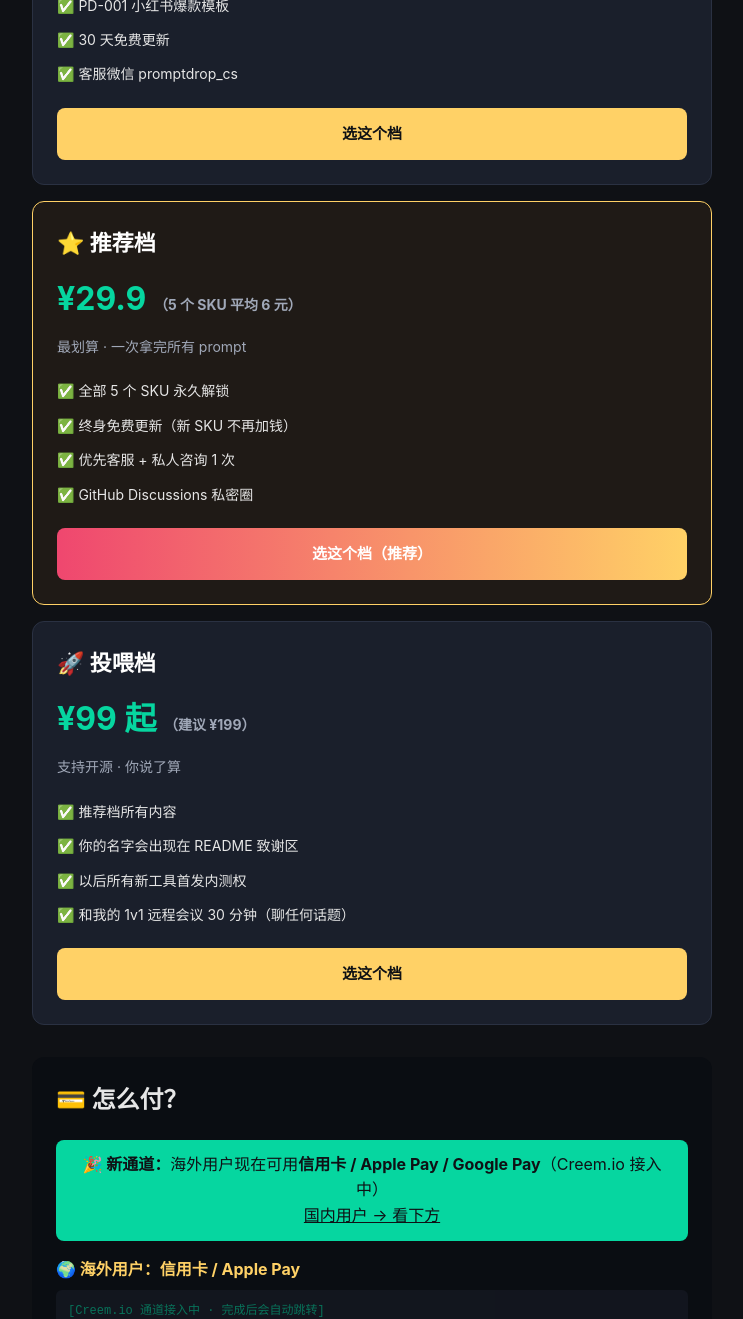
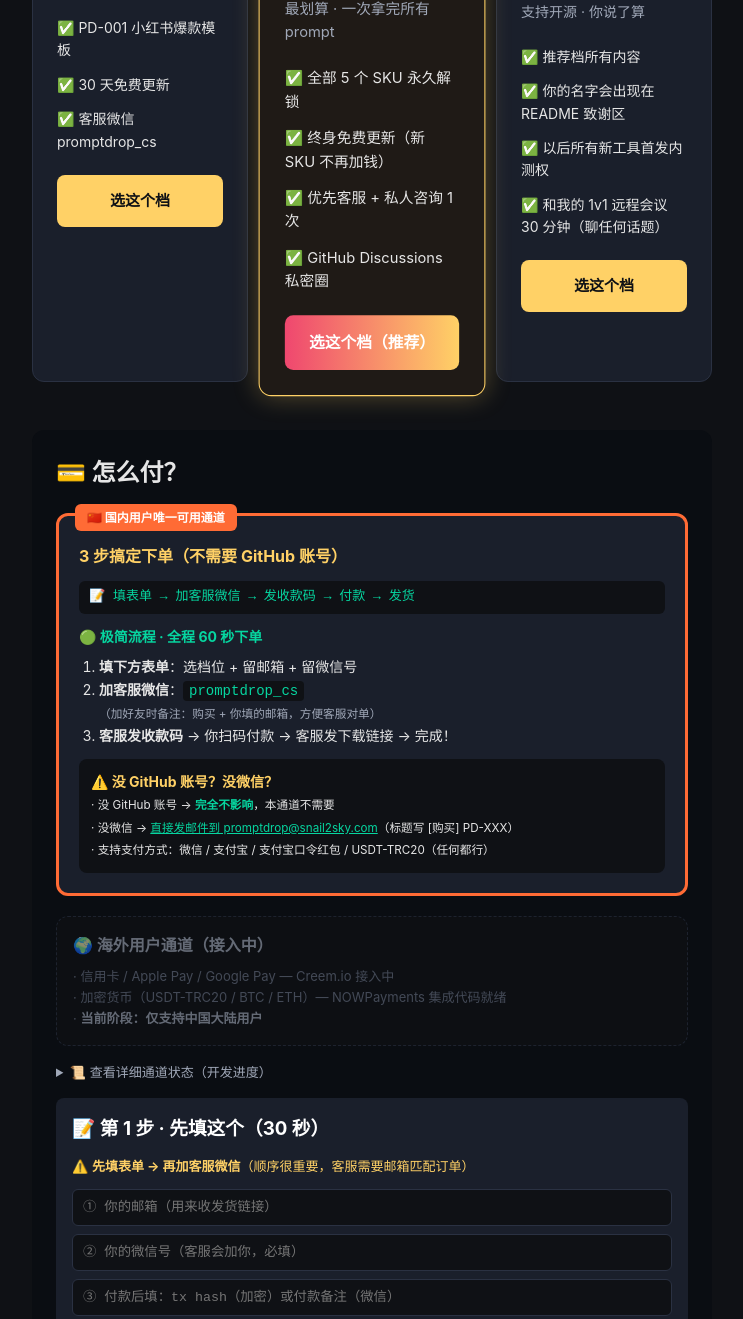
Before and after one commit to snail2sky/ai-startup-kit, a plain HTML site: page sponsor.html in a window 1280 px wide. Shown: the part 454-1773 px from the top of the page, without its empty margins (268-1011 px from the left). Drawn offline with Linux system fonts and the light colour scheme; no server answers.

Commit message:
fix: 子 agent #4 新发现 friction - 3 档位改 grid 横向展示 + 🇨🇳 区域提到最顶部 + 橙色边框 + badge

```diff
--- a/sponsor.html
+++ b/sponsor.html
@@ -18,6 +18,18 @@
       -webkit-background-clip: text; background-clip: text; color: transparent;
     }
     .hero p { color: #a0a8b8; max-width: 600px; margin: 0 auto 24px; }
+    .tiers {
+      display: grid;
+      grid-template-columns: repeat(3, 1fr);
+      gap: 16px;
+      margin-bottom: 32px;
+    }
+    .tiers-featured {
+      transform: scale(1.05);
+      box-shadow: 0 0 24px rgba(255, 209, 102, 0.3);
+      z-index: 1;
+      position: relative;
+    }
     .tier {
       background: #1a1f2b; border: 1px solid #2a3142; border-radius: 12px;
       padding: 24px; margin-bottom: 16px; transition: border-color .2s;
@@ -30,6 +42,10 @@
     .tier ul { list-style: none; padding: 0; margin-bottom: 16px; }
     .tier li { padding: 6px 0; font-size: 14px; color: #e6e6e6; }
     .tier li::before { content: "✅ "; color: #06d6a0; }
+    @media (max-width: 768px) {
+      .tiers { grid-template-columns: 1fr; }
+      .tiers-featured { transform: none; }
+    }
     .btn {
       display: block; padding: 14px; background: #ffd166; color: #0f1115;
       font-weight: 700; border: none; border-radius: 8px; cursor: pointer;
@@ -60,6 +76,7 @@
       <p>选一个档位，转账任意加密货币或加微信支付。<br>5 分钟内通过验证 → 立即解锁全部 SKU + 终身免费更新</p>
     </div>
 
+    <div class="tiers">
     <div class="tier">
       <h3>🎁 体验档</h3>
       <div class="price">¥9.9</div>
@@ -72,7 +89,7 @@
       <a href="#pay" class="btn">选这个档</a>
     </div>
 
-    <div class="tier featured">
+    <div class="tier featured tiers-featured">
       <h3>⭐ 推荐档</h3>
       <div class="price">¥29.9 <small style="font-size:14px; color:#a0a8b8;">（5 个 SKU 平均 6 元）</small></div>
       <div class="desc">最划算 · 一次拿完所有 prompt</div>
@@ -97,39 +114,17 @@
       </ul>
       <a href="#pay" class="btn">选这个档</a>
     </div>
+    </div>
 
     <div id="pay" class="payment-methods">
       <h2 style="margin-bottom:20px;">💳 怎么付？</h2>
 
-      <div style="background:#06d6a0; color:#0f1115; padding:12px; border-radius:8px; margin-bottom:16px; text-align:center;">
-        <b>🎉 新通道：</b>海外用户现在可用<b>信用卡 / Apple Pay / Google Pay</b>（Creem.io 接入中）<br>
-        <a href="#crypto" style="color:#0f1115;">国内用户 → 看下方</a>
-      </div>
-
-      <div class="method">
-        <h4>🌍 海外用户：信用卡 / Apple Pay</h4>
-        <code style="opacity:0.5;">[Creem.io 通道接入中 · 完成后会自动跳转]</code>
-        <div class="tip">
-          <b>支持</b>：Visa / Master / Amex / Apple Pay / Google Pay · 全球 200+ 国家
-          <br><b>费率</b>：5% + $0.50（9.9 元到手约 ¥6.1）
-          <br><b>进度</b>：Creem.io 商户注册中，预计 24h 内上线。<a href="https://github.com/snail2sky/promptdrop/issues" target="_blank">关注 Issue 通知</a>
-        </div>
-      </div>
-
-      <div class="method">
-        <h4>💎 全球用户：加密货币（USDT-TRC20 / BTC / ETH）</h4>
-        <code style="opacity:0.5;">[NOWPayments 通道集成代码就绪 · 申请 API key 中]</code>
-        <div class="tip">
-          <b>支持</b>：USDT-TRC20 / BTC / ETH / 200+ 币种
-          <br><b>费率</b>：0.4-0.5%（9.9 元到手约 ¥9.5）
-          <br><b>进度</b>：NOWPayments API 集成完成（<code>crypto_invoice.py</code>），等 API key 激活。<a href="https://github.com/snail2sky/promptdrop/issues" target="_blank">关注 Issue</a>
-        </div>
-      </div>
-
-      <div class="method" id="crypto">
-        <h4>🇨🇳 当前唯一通道：3 步搞定下单（不需要 GitHub 账号）</h4>
-        <code>📝 填表单 → 加客服微信 → 发收款码 → 付款 → 发货</code>
-        <div class="tip">
+      <!-- 🇨🇳 国内用户通道：提到最顶部 + 橙色边框 + badge -->
+      <div style="background:#1a1f2b; border:3px solid #ff6b35; border-radius:12px; padding:20px; margin-bottom:20px; position:relative;">
+        <div style="position:absolute; top:-12px; left:16px; background:#ff6b35; color:#fff; padding:4px 12px; border-radius:6px; font-size:12px; font-weight:700;">🇨🇳 国内用户唯一可用通道</div>
+        <h4 style="color:#ffd166; margin:8px 0 12px;">3 步搞定下单（不需要 GitHub 账号）</h4>
+        <code style="background:#0f1115; color:#06d6a0; padding:6px 10px; border-radius:6px; display:block; margin-bottom:12px;">📝 填表单 → 加客服微信 → 发收款码 → 付款 → 发货</code>
+        <div style="color:#e6e6e6; font-size:14px;">
           <b style="color:#06d6a0;">🟢 极简流程 · 全程 60 秒下单</b>
           <ol style="margin-top:8px; padding-left:20px;">
             <li><b>填下方表单</b>：选档位 + 留邮箱 + 留微信号</li>
@@ -146,6 +141,33 @@
           </div>
         </div>
       </div>
+
+      <!-- 海外用户：标记为"准备中" -->
+      <div style="background:#0f1115; border:1px dashed #2a3142; border-radius:12px; padding:16px; margin-bottom:16px; opacity:0.6;">
+        <h4 style="color:#a0a8b8; margin:0 0 8px;">🌍 海外用户通道（接入中）</h4>
+        <div style="font-size:13px; color:#6a7284;">
+          · 信用卡 / Apple Pay / Google Pay — Creem.io 接入中<br>
+          · 加密货币（USDT-TRC20 / BTC / ETH）— NOWPayments 集成代码就绪<br>
+          · <b style="color:#a0a8b8;">当前阶段：仅支持中国大陆用户</b>
+        </div>
+      </div>
+
+      <!-- 旧的方法块保留（兼容性） -->
+      <details style="margin-top:16px;">
+        <summary style="cursor:pointer; color:#a0a8b8; font-size:13px;">📜 查看详细通道状态（开发进度）</summary>
+        <div style="margin-top:12px;">
+          <div class="method">
+            <h4>🌍 海外用户：信用卡 / Apple Pay</h4>
+            <code style="opacity:0.5;">[Creem.io 通道接入中 · 完成后会自动跳转]</code>
+            <div class="tip"><b>支持</b>：Visa / Master / Amex / Apple Pay / Google Pay · 全球 200+ 国家<br><b>费率</b>：5% + $0.50</div>
+          </div>
+          <div class="method">
+            <h4>💎 全球用户：加密货币（USDT-TRC20 / BTC / ETH）</h4>
+            <code style="opacity:0.5;">[NOWPayments 通道集成代码就绪 · 申请 API key 中]</code>
+            <div class="tip"><b>支持</b>：USDT-TRC20 / BTC / ETH / 200+ 币种<br><b>费率</b>：0.4-0.5%</div>
+          </div>
+        </div>
+      </details>
 
       <div class="verify" id="form">
         <h3 style="color:#fff; margin-bottom:12px;">📝 第 1 步 · 先填这个（30 秒）</h3>
```
